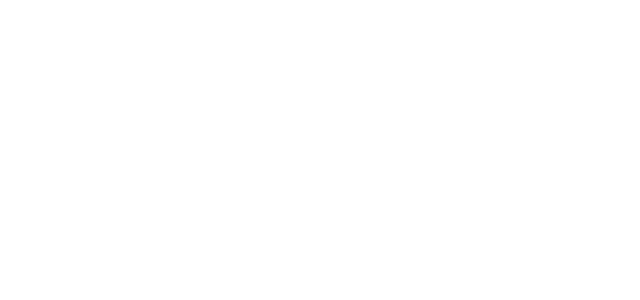
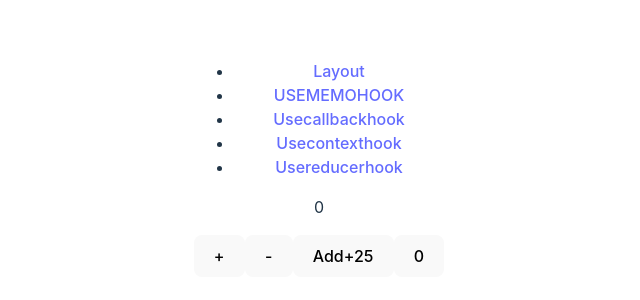
Before and after one commit to siddharth6164/Basic_Topic_React, a React (Vite) app: page /Usereducerhook in a window 1280 px wide. Before the commit this address had no page. Shown: the part 240-540 px from the top of the page, without its empty margins (321-961 px from the left). Built offline with nearby package versions, Linux system fonts and the light colour scheme.

Commit message:
new hook

```diff
--- a/src/App.jsx
+++ b/src/App.jsx
@@ -4,6 +4,7 @@ import Layout from './components/Layout'
 import Usememohook from './components/Usememohook'
 import Usecallbackhook from './components/Usecallbackhook'
 import Usecontexthook from './components/Usecontexthook'
+import Usereducerhook from './components/Usereducerhook'
 
 function App() {
 
@@ -15,6 +16,7 @@ function App() {
         <Route path="/Usememohook" element={<Usememohook/>} />
         <Route path="/Usecallbackhook" element={<Usecallbackhook/>} />
         <Route path="/Usecontexthook" element={<Usecontexthook/>} />
+        <Route path="/Usereducerhook" element={<Usereducerhook/>} />
         </Route>
       </Routes>
      </BrowserRouter>
--- a/src/components/Layout.jsx
+++ b/src/components/Layout.jsx
@@ -8,6 +8,8 @@ function Layout() {
             <li><Link to="/Usememohook">USEMEMOHOOK</Link></li>
             <li><Link to="/Usecallbackhook">Usecallbackhook</Link></li>
             <li><Link to="/Usecontexthook">Usecontexthook</Link></li>
+            <li><Link to="/Usereducerhook">Usereducerhook</Link></li>
+
         </ul>
         {console.log('Layout')}
         <Outlet/>
--- /dev/null
+++ b/src/components/Usereducerhook.jsx
@@ -0,0 +1,31 @@
+import React, { useReducer } from "react";
+
+const initialState = 0;
+const reducer =(state,action)=>{
+    switch (action.type){
+        case "Increment":
+            return state=state + 1
+        case "Decrement":
+            return state=state - 1
+        case "Add":
+            return state = state+25
+        case "Zero":
+            return state =0
+        }
+}
+
+function Usereducerhook() {
+
+    const[state,dispatch]=useReducer(reducer,initialState);
+    return(
+        <div>
+            <p>{state}</p>
+            <button onClick={()=>dispatch({type:'Increment'})}>+</button>
+            <button onClick={()=>dispatch({type:'Decrement'})}>-</button>
+            <button onClick={()=>dispatch({type:'Add'})}>Add+25</button>
+            <button onClick={()=>dispatch({type:"Zero"})}>0</button>
+        </div>
+    );
+}
+
+export default Usereducerhook;
```
